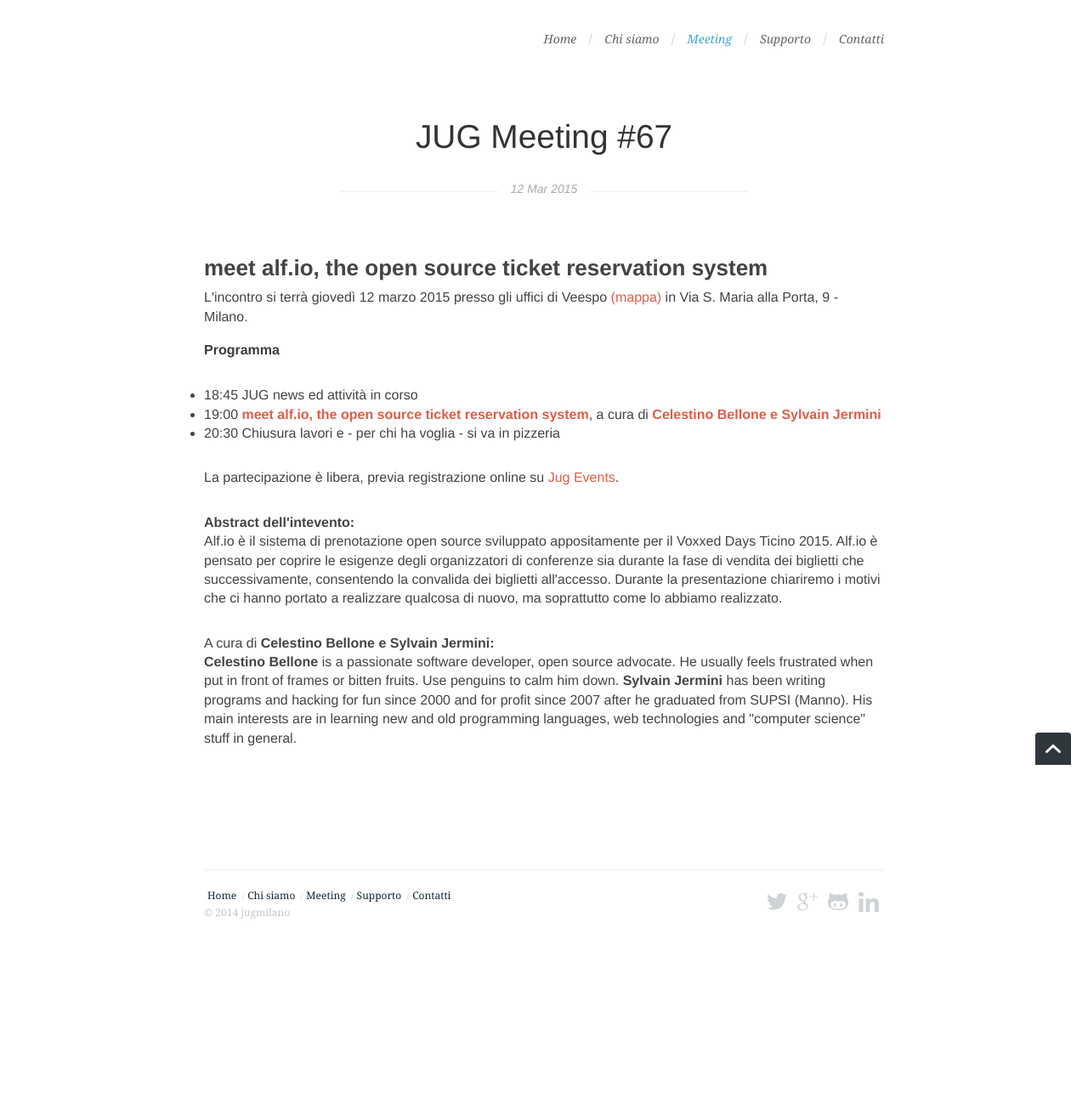
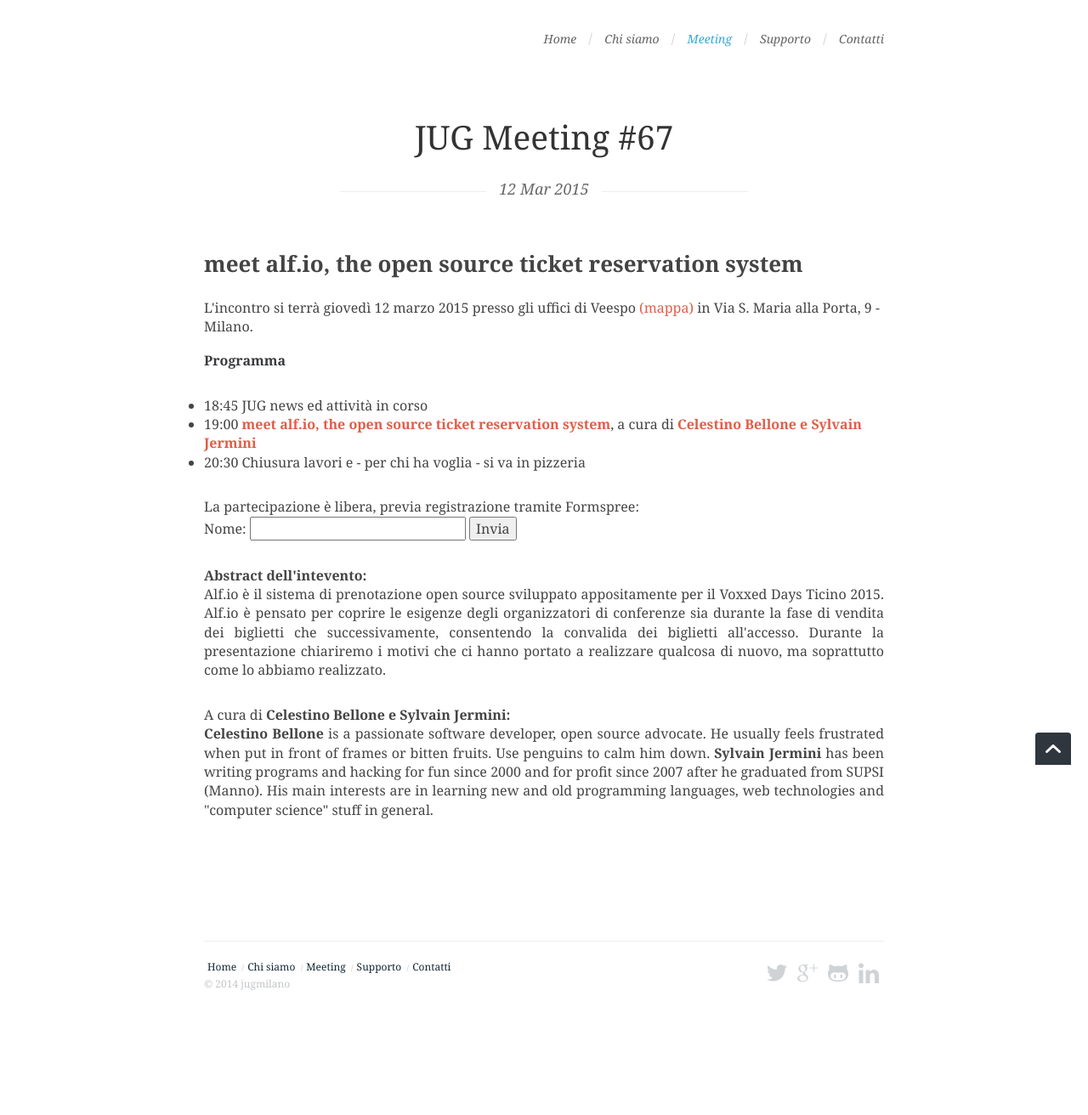
Before and after one commit to jugmilano/jugmilano.github.io, a Jekyll site: the page built from _posts/2015-03-12-meeting-#67.md, in a window 1280 px wide. Shown: the whole page at 85% size. Built offline with Jekyll 4.4.1, drawn with Linux system fonts in a browser that asks for light colours; nearby versions of some CDN libraries; Markdown is read by kramdown in place of the engine named in the settings; before the commit the page ends 1228 px from its top, so only the background shows below that.

Commit message:
embedded formspree for registering; updated layout; added meeting #68

```diff
--- a/_layouts/new_meeting.html
+++ b/_layouts/new_meeting.html
@@ -7,7 +7,6 @@
 		{% include head.html %}
 		<title>{{ page.title }} | {{ site.title }}</title>
 	</head>
-
 	<body class="post">
 		<!--[if lt IE 7]>
             <p class="chromeframe">You are using an outdated browser. <a href="http://browsehappy.com/">Upgrade your browser today</a> or <a href="http://www.google.com/chromeframe/?redirect=true">install Google Chrome Frame</a> to better experience this site.</p>
@@ -21,8 +20,8 @@
                 </hgroup>
 
                 <h3>{{page.description}}</h3>
-
-L'incontro si terrà {{ page.meetingdate }} presso gli uffici di {{ page.location }} <a href="{{ page.map }}">(mappa)</a> in {{ page.address }}.
+<br/>
+L'incontro si terrà {{ page.meetingdate }} presso gli uffici di {{ page.location }} <a target="_blank" href="{{ page.map }}">(mappa)</a> in {{ page.address }}.
 
 <p>
 <span style="font-weight:bold">Programma</span>
@@ -32,17 +31,23 @@ L'incontro si terrà {{ page.meetingdate }} presso gli uffici di {{ page.locatio
 	<li>20:30 Chiusura lavori e - per chi ha voglia - si va in pizzeria</li>
 </ul>
 </p>
-La partecipazione è libera, previa registrazione online su <a href="{{page.jugevents}}">Jug Events</a>.
-
+La partecipazione è libera, previa registrazione tramite Formspree:
+<form action="//formspree.io/andrea.iacono.nl@gmail.com" method="POST">
+	Nome: <input type="text" name="Nome">
+	<input type="text" name="_gotcha" style="display:none" />
+	<input type="hidden" name="_subject" value="{{page.title}} registration" />
+	<input type="hidden" name="_next" value="/register_landing" />
+	<input type="submit" value="Invia">
+</form>
 <p>
-<div id="abstract">
+<div id="abstract" style="text-align: justify">
 <span style="font-weight:bold">Abstract dell'intevento: </span>
 <br/>
 {{ page.abstract }}
 </div>
 </p>
 <p>
-<div id="bio">
+<div id="bio" style="text-align: justify;">
 A cura di <span style="font-weight:bold">{{page.speaker}}:</span>
 <br/>
 {{ page.bio }}
--- a/css/style.css
+++ b/css/style.css
@@ -161,7 +161,7 @@ h2 {
 }
 h3 {
   font-size: 26px;
-  line-height: 48px;
+  line-height: 36px;
   margin-top: 24px;
   margin-bottom: 0px;
 }
@@ -529,7 +529,7 @@ table {
   font-family: "proxima-nova", helvetica, sans-serif;
   font-size: 33px;
   font-weight: 800;
-  line-height: 33px;
+  line-height: 23px;
   padding-top: 45px;
   text-transform: uppercase;
 }
@@ -1256,22 +1256,23 @@ section.current {
 /* BLOG ARCHIVES
 ----------------------------------------------- */
 .blog-archive #main.inner {
-  max-width: 31.25em;
+  max-width: 40em;
 }
 .blog-archive ul {
   list-style: none;
 }
 .blog-archive #main li {
-  font-family: "proxima-nova", helvetica, sans-serif;
+  /*font-family: "proxima-nova", helvetica, sans-serif;*/
   margin: 55px 0 76px 0;
 }
 .blog-archive #main li .meta {
-  color: #aaa;
+  color: #666;
   display: inline-block;
-  font-size: 14px;
+  font-size: 16px;
   font-style: italic;
+  font-weight: bold;
   float: left;
-  line-height: 47px;
+  line-height: 39px;
   width: 19.400000000000002%;
 }
 .blog-archive #main li a h3 {
@@ -1305,7 +1306,7 @@ body.work header {
   margin-bottom: 55px;
 }
 .post #main.inner {
-  font-family: "proxima-nova", helvetica, sans-serif;
+  /*font-family: "proxima-nova", helvetica, sans-serif;*/
   /* max-width: 61.25em; */
   margin-left: auto;
   margin-right: auto;
@@ -1320,8 +1321,8 @@ body.post hgroup .date {
 }
 body.post hgroup .date span {
   background: #fff;
-  color: #aaa;
-  font-size: 14px;
+  color: #666;
+  font-size: 18px;
   font-style: italic;
   padding: 0 15px;
   /*GF*/
```
Also changed, not shown: _posts/2015-04-23-meeting-#68.md (added, +14 -0 lines), register_landing.md (added, +9 -0 lines).
